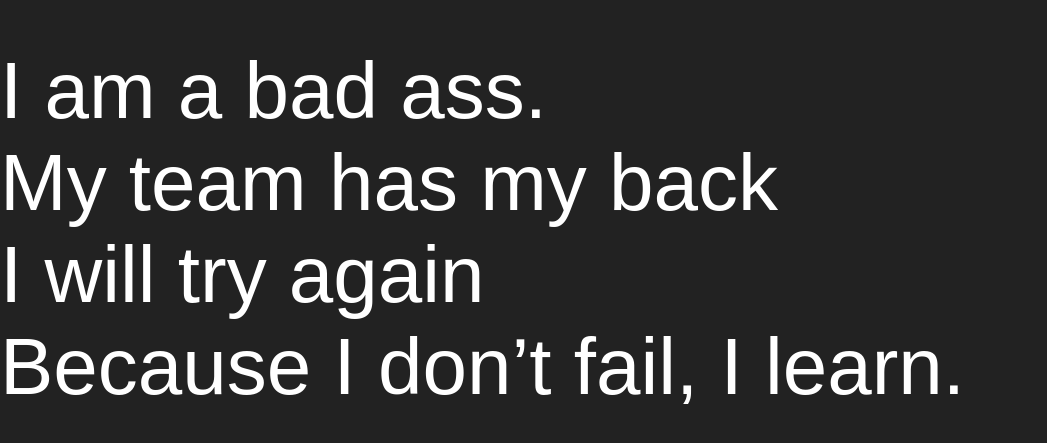
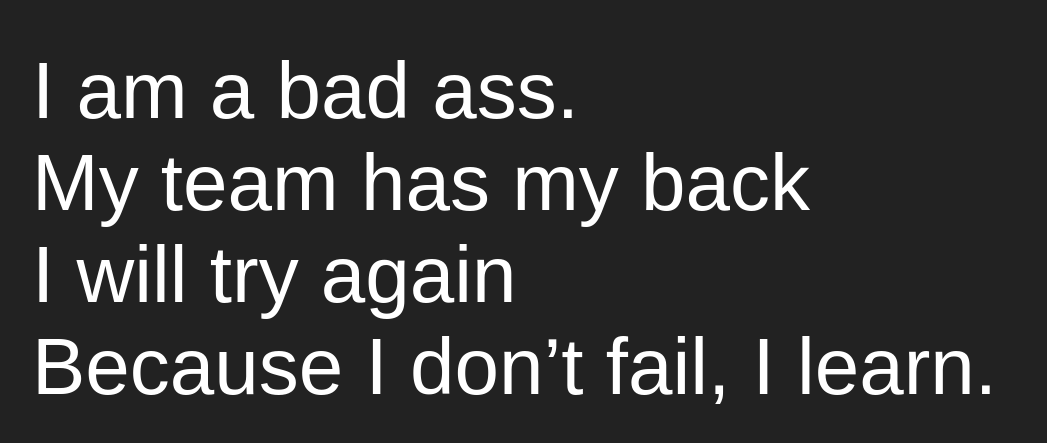
Before and after one commit to EndGameStudio/idontfail, a plain HTML site: page index.html in a window 1280 px wide. Shown: the part 171-614 px from the top of the page, without its empty margins (0-1047 px from the left). Drawn offline with Linux system fonts and the light colour scheme.

Commit message:
Fix left margin

```diff
--- a/index.html
+++ b/index.html
@@ -7,7 +7,7 @@
 			body {
 				background-color: #222;
 				color: #fff;
-        margin: 0;
+				margin: 0 0 0 2rem;
 				padding: 0;
 				font-family: sans-serif;
 				font-size: 5rem;
```
Lines whose indentation alone changed are shown as unchanged.
